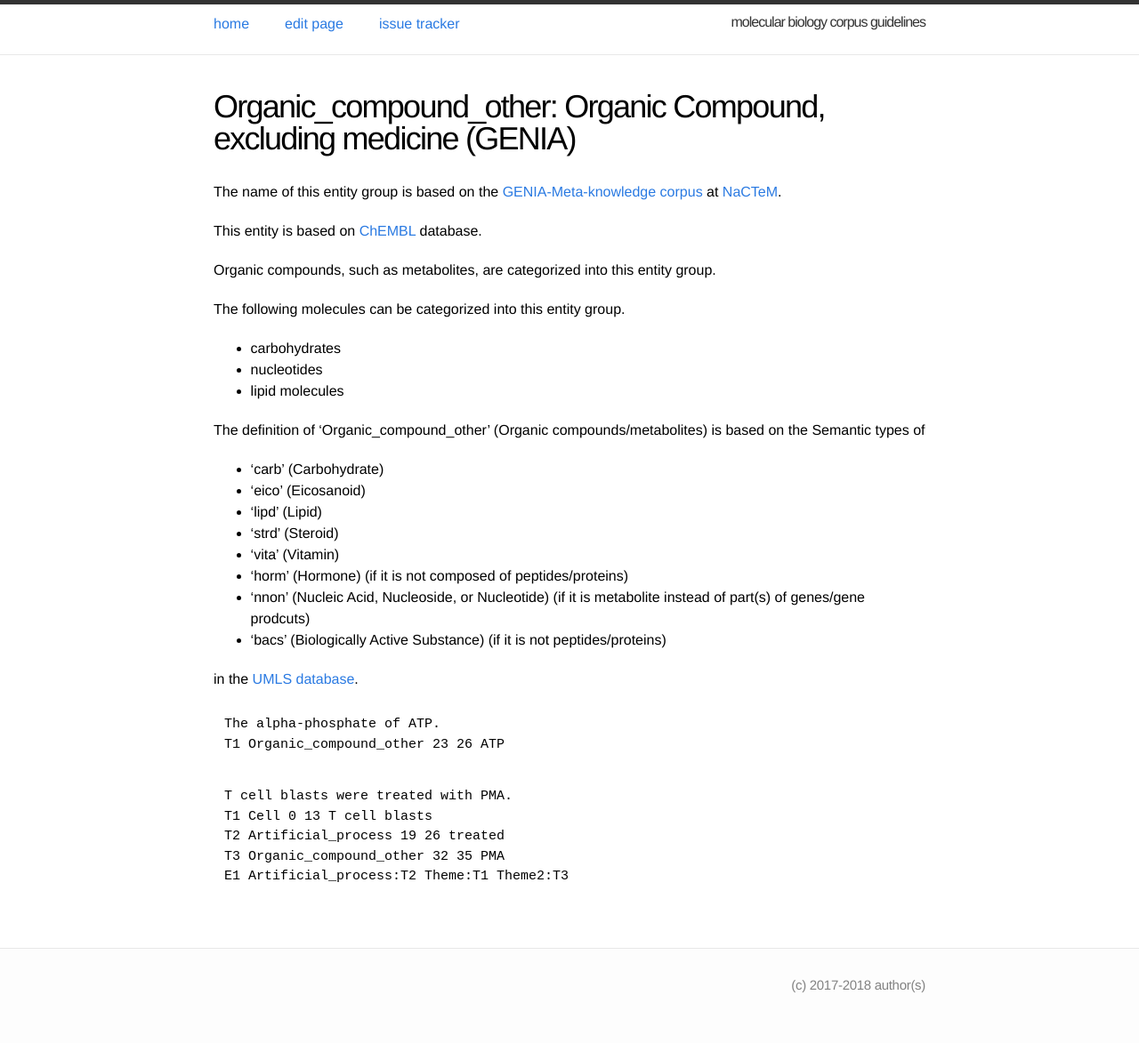
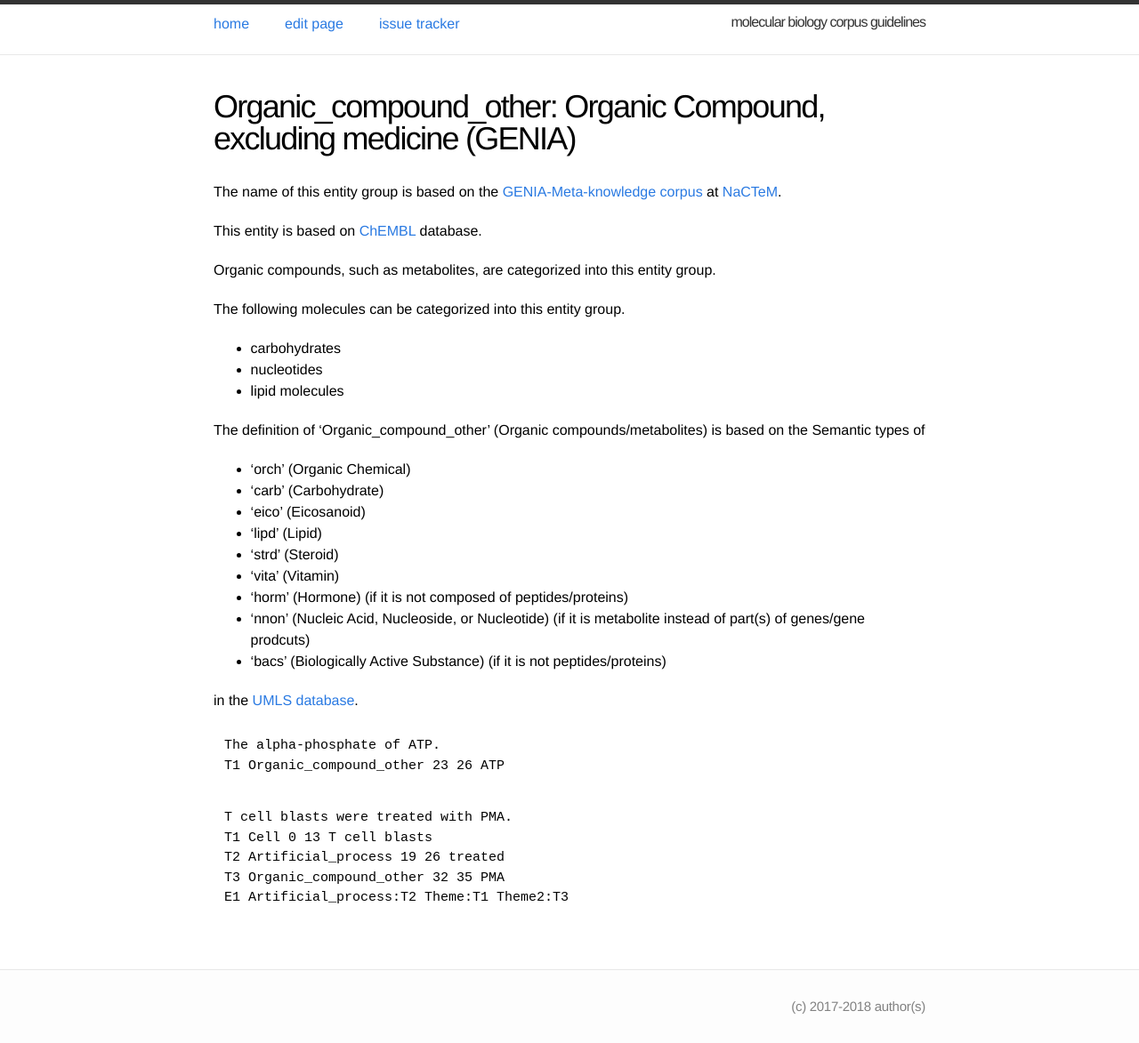
Before and after one commit to ezcatdb/molbiol_lung_corpus-guidelines, a Jekyll site: the page built from _entity/Organic_compound_other.md, in a window 1280 px wide. Shown: the whole page at 89% size. Built offline with Jekyll 4.4.1, drawn with Linux system fonts in a browser that asks for light colours; before the commit the page ends 1149 px from its top, so only the background shows below that.

Commit message:
Minor correction to include additional definition of Organic compound in Organic_compound_other.md

```diff
--- a/_entity/Organic_compound_other.md
+++ b/_entity/Organic_compound_other.md
@@ -17,6 +17,7 @@ The following molecules can be categorized into this entity group.
 - lipid molecules
 
 The definition of 'Organic_compound_other' (Organic compounds/metabolites) is based on the Semantic types of
+- 'orch' (Organic Chemical)
 - 'carb' (Carbohydrate)
 - 'eico' (Eicosanoid)
 - 'lipd' (Lipid)
```
